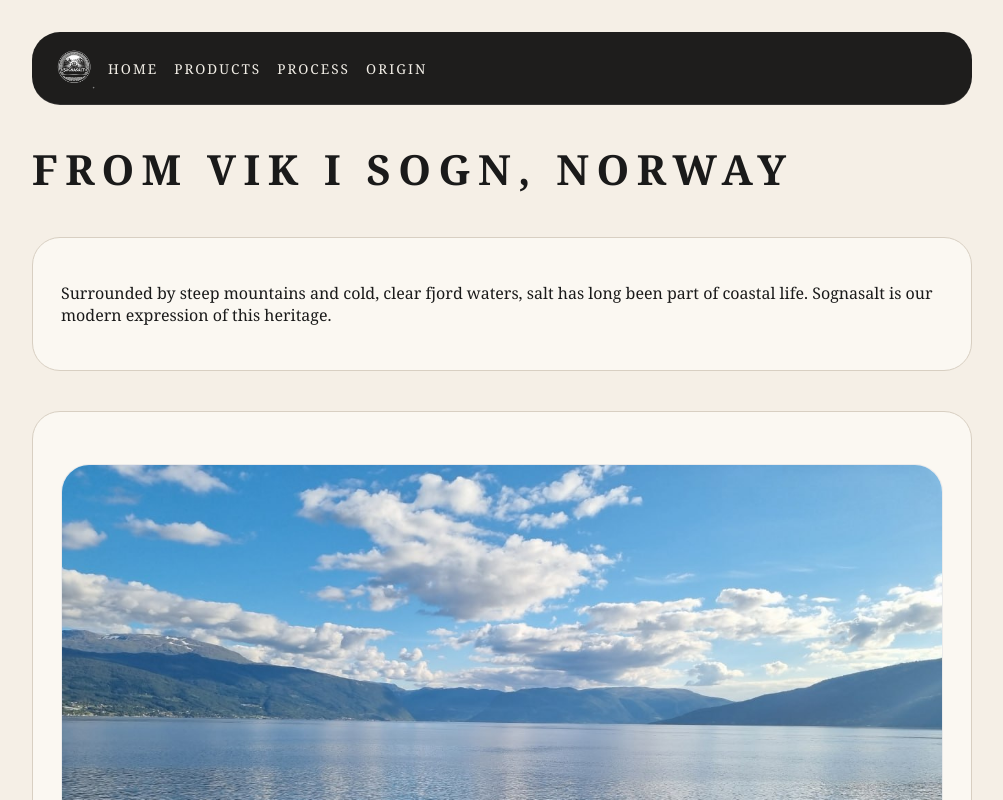
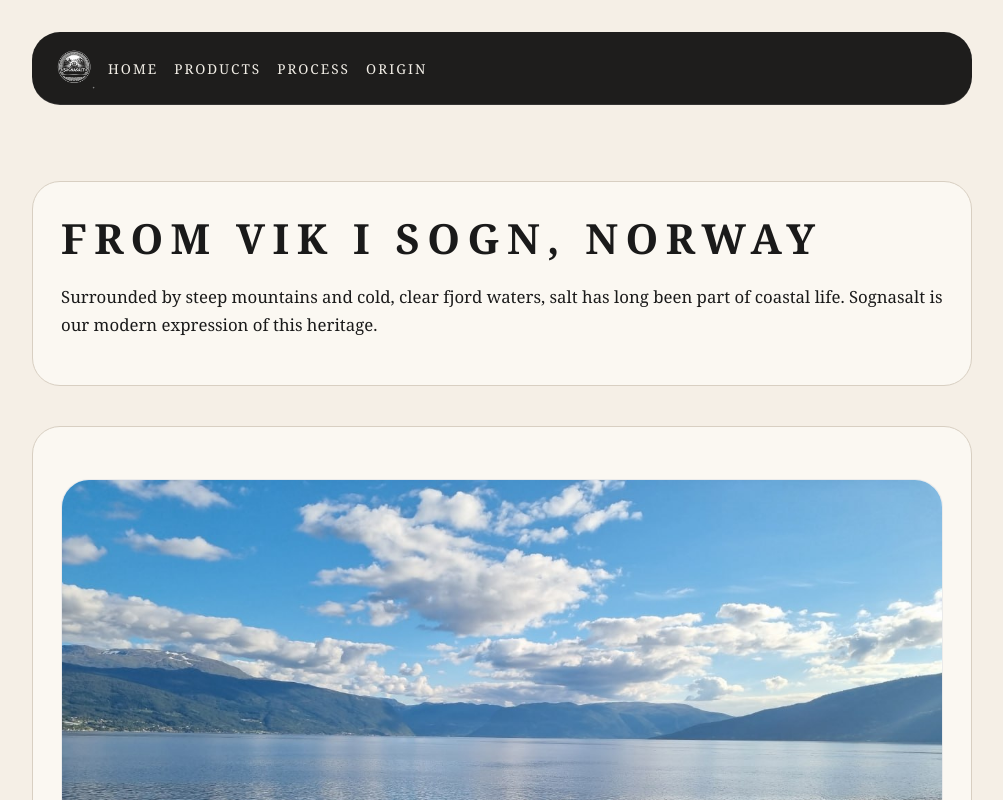
Before and after one commit to KjetilSv/Sognasalt, a Next.js app: page /en/origin/ in a window 1280 px wide. Shown: the top 800 px of the page, without its empty margins (138-1141 px from the left). Built offline with nearby package versions, Linux system fonts and the light colour scheme.

Commit message:
Origin page: put title + lead text in a section card

```diff
--- a/app/[lang]/origin/page.tsx
+++ b/app/[lang]/origin/page.tsx
@@ -19,13 +19,10 @@ export default function OriginPage({
   return (
     <main>
       <section className="hero">
-        <div>
+        <div className="section card card-light card-pad">
           <h1>{content.origin.title}</h1>
+          <p>{content.origin.body}</p>
         </div>
-      </section>
-
-      <section className="section card card-light card-pad">
-        <p>{content.origin.body}</p>
       </section>
 
       <section className="section card card-light card-pad">
```
